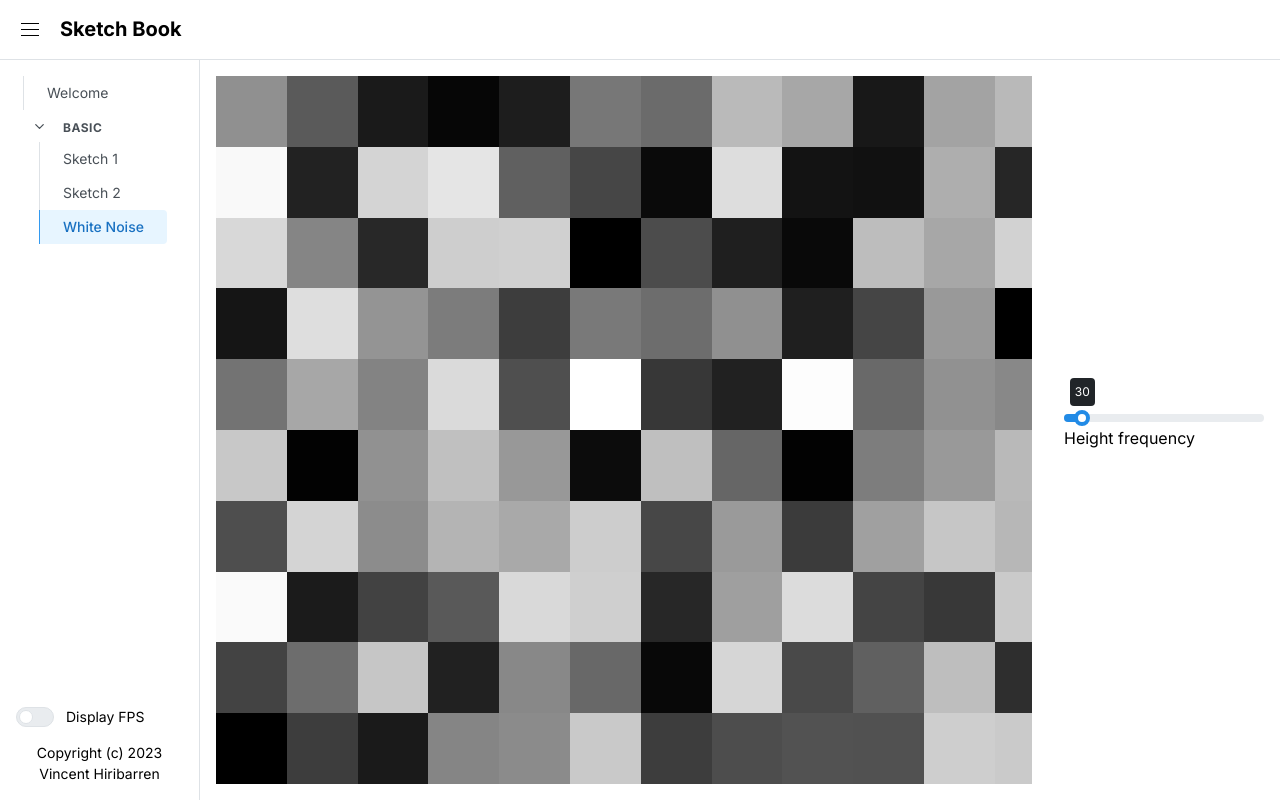
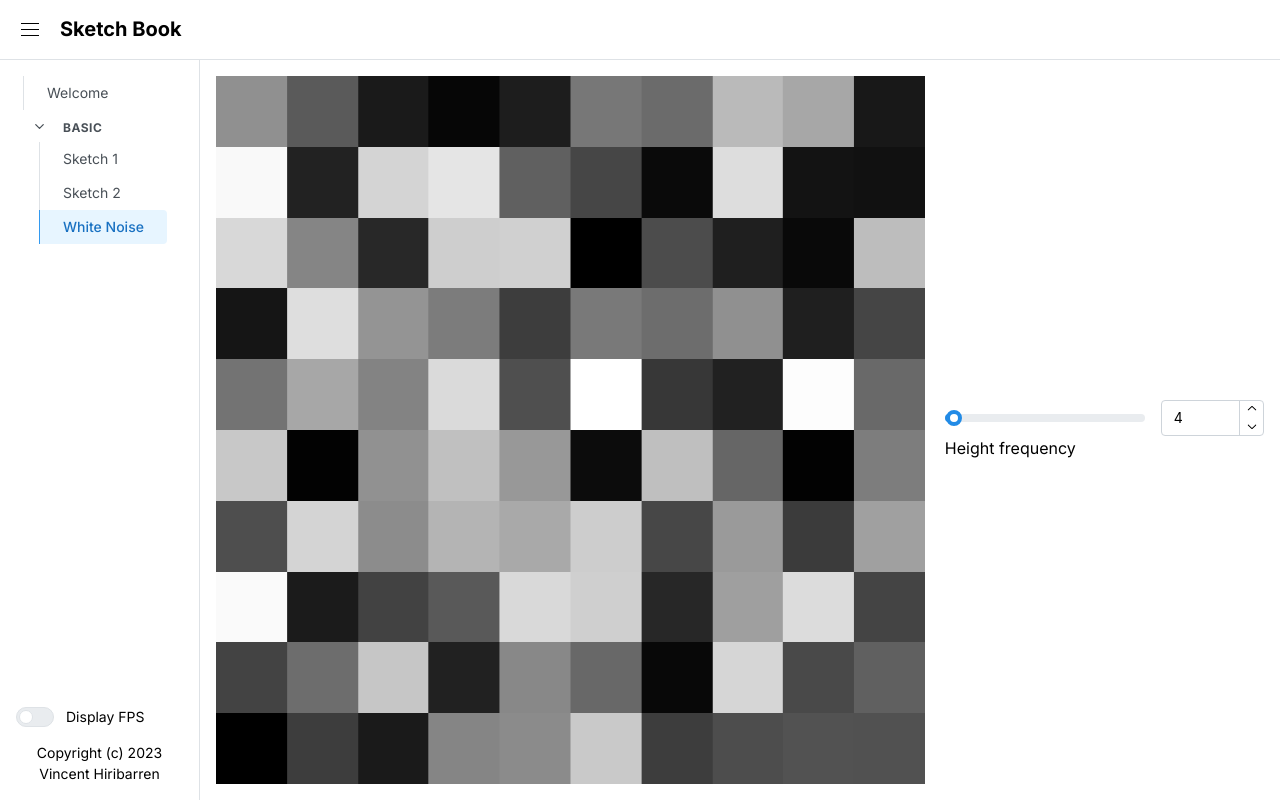
Before and after one commit to vhiribarren/sketch-book, a Next.js app: page /sketches/basic/white-noise in a window 1280 px wide. Built offline with nearby package versions, Linux system fonts and the light colour scheme.

Commit message:
Refactoring

```diff
--- a/src/app/sketches/basic/white-noise/page.tsx
+++ b/src/app/sketches/basic/white-noise/page.tsx
@@ -1,12 +1,11 @@
 'use client'
 
-import { ForwardedRef, forwardRef, useRef } from "react";
+import { ForwardedRef, forwardRef, useEffect, useRef, useState } from "react";
 import { ShaderMaterial } from "three";
-import { Slider, Flex, Space, Text } from '@mantine/core';
+import { Group, NumberInput, Slider, Text } from '@mantine/core';
 import Fragment from "@/components/shaders/Fragment";
-import FragmentCanvas from "@/components/shaders/FragmentCanvas";
 import fragmentShader from './fragment.glsl'
-import { FragmentCanvasWithControl } from "@/components/shaders/FragmentCanvasWithControl";
+import { FragmentView } from "@/components/shaders/FragmentView";
 
 
 const WhiteNoiseFragment = forwardRef(
@@ -25,19 +24,26 @@ const WhiteNoiseFragment = forwardRef(
 
 
 export default function Page() {
+    const [frequence, setFrequence] = useState<number | string>(4);
     const materialRef = useRef<ShaderMaterial>(null);
-    const onFreqChange = (newValue: number) => {
-        (materialRef.current as ShaderMaterial).uniforms.u_frequence.value = newValue;
-    };
+    useEffect(() => {
+        if ( ! materialRef.current ) {
+            return;
+        }
+        (materialRef.current as ShaderMaterial).uniforms.u_frequence.value = frequence;
+    }, [frequence]);
     return (
-        <FragmentCanvasWithControl
+        <FragmentView
             fragment={
                 <WhiteNoiseFragment ref={materialRef} />
             }
             control={<>
-                <Slider style={{ minWidth: 200 }} min={2} max={500} defaultValue={30} labelAlwaysOn={true} onChange={onFreqChange} />
+                <Group wrap="nowrap">
+                    <Slider value={typeof frequence === 'string' ? 0 : frequence} style={{ minWidth: 200 }} min={2} max={500} defaultValue={30} onChange={setFrequence} />
+                    <NumberInput value={frequence} onChange={setFrequence} />
+                </Group>
                 <Text>Height frequency</Text>
-                </>
+            </>
             }
         />
     );
--- a/src/components/shaders/FragmentCanvasWithControl.tsx
+++ b/src/components/shaders/FragmentView.tsx
@@ -1,22 +1,20 @@
 import { Flex } from "@mantine/core";
 import FragmentCanvas from "./FragmentCanvas";
-import Fragment from "./Fragment";
 import React from "react";
 
-type FragmentCanvasWithControlProps = {
+type FragmentView = {
     control?: React.ReactNode,
     fragment: React.ReactNode,
 };
 
-export function FragmentCanvasWithControl({ fragment, control }: FragmentCanvasWithControlProps) {
+export function FragmentView({ fragment, control }: FragmentView) {
     return (
         <Flex
             direction={{ base: 'column', sm: 'row' }}
-            mih={20}
-            gap="xl"
+            gap="20"
             justify="center"
             align="center"
-            style={{ background: "white", height: "100%" }}>
+            style={{ height: "100%" }}>
             <FragmentCanvas>
                 {fragment}
             </FragmentCanvas>
```
Also changed, not shown: src/components/shaders/BasicFragmentShader.tsx (+4 -4 lines), src/components/shaders/ManagedFragmentShader.tsx (+4 -4 lines).
